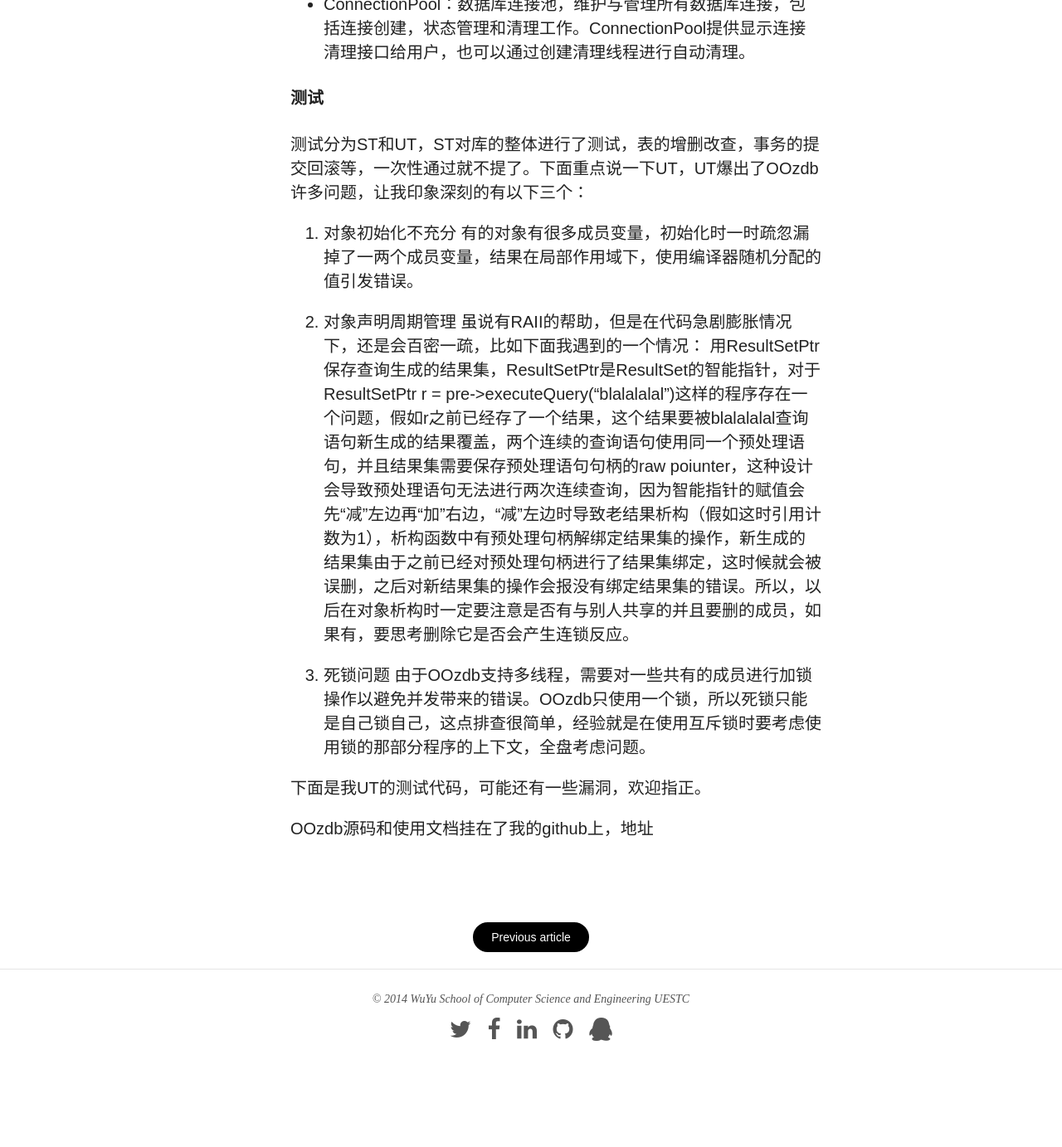
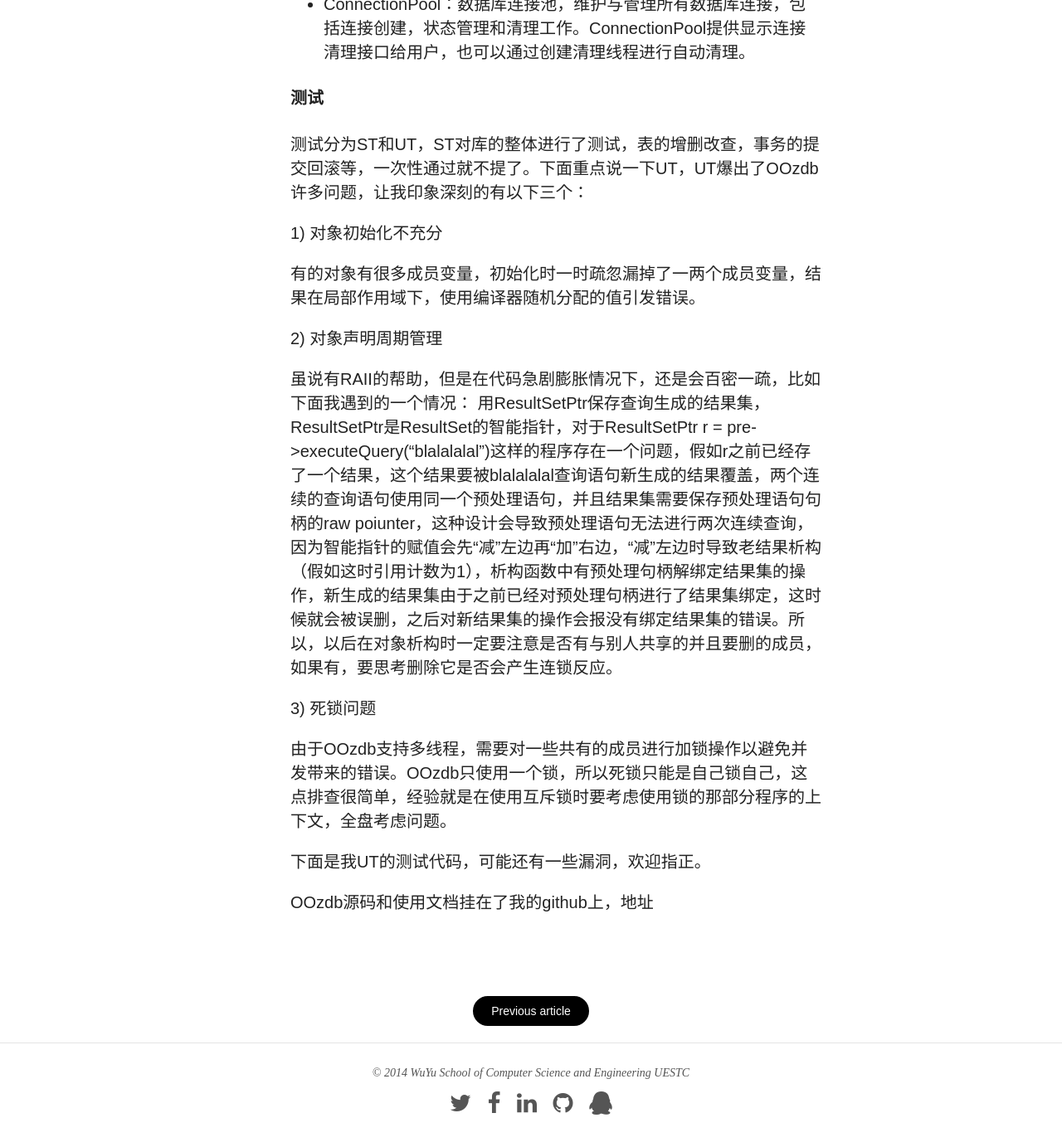
Before and after one commit to wuyu201321060203/wuyu201321060203.github.io, a Jekyll site: the page built from _posts/2014-09-20-OOzdb.md, in a window 1280 px wide and 1400 px high, scrolled down 2438 px. Shown: the top 1383 px of the window at 83% size. Built offline with Jekyll 4.4.1, drawn with Linux system fonts in a browser that asks for light colours; nearby versions of some CDN libraries; comment, search, counter and statistics services are not loaded; before the commit the page ends 3749 px from its top, so only the background shows below that.

Commit message:
first post of OOzdb

```diff
--- a/_posts/2014-09-20-OOzdb.md
+++ b/_posts/2014-09-20-OOzdb.md
@@ -37,14 +37,17 @@ OOzdb采用策略模式，核心模块类图如下：
 
 测试分为ST和UT，ST对库的整体进行了测试，表的增删改查，事务的提交回滚等，一次性通过就不提了。下面重点说一下UT，UT爆出了OOzdb许多问题，让我印象深刻的有以下三个：
 
-1. 对象初始化不充分
+1) 对象初始化不充分
+
 有的对象有很多成员变量，初始化时一时疏忽漏掉了一两个成员变量，结果在局部作用域下，使用编译器随机分配的值引发错误。
 
-2. 对象声明周期管理
+2) 对象声明周期管理
+
 虽说有RAII的帮助，但是在代码急剧膨胀情况下，还是会百密一疏，比如下面我遇到的一个情况：
 用ResultSetPtr保存查询生成的结果集，ResultSetPtr是ResultSet的智能指针，对于ResultSetPtr r = pre->executeQuery("blalalalal")这样的程序存在一个问题，假如r之前已经存了一个结果，这个结果要被blalalalal查询语句新生成的结果覆盖，两个连续的查询语句使用同一个预处理语句，并且结果集需要保存预处理语句句柄的raw poiunter，这种设计会导致预处理语句无法进行两次连续查询，因为智能指针的赋值会先“减”左边再“加”右边，“减”左边时导致老结果析构（假如这时引用计数为1），析构函数中有预处理句柄解绑定结果集的操作，新生成的结果集由于之前已经对预处理句柄进行了结果集绑定，这时候就会被误删，之后对新结果集的操作会报没有绑定结果集的错误。所以，以后在对象析构时一定要注意是否有与别人共享的并且要删的成员，如果有，要思考删除它是否会产生连锁反应。
 
-3. 死锁问题
+3) 死锁问题
+
 由于OOzdb支持多线程，需要对一些共有的成员进行加锁操作以避免并发带来的错误。OOzdb只使用一个锁，所以死锁只能是自己锁自己，这点排查很简单，经验就是在使用互斥锁时要考虑使用锁的那部分程序的上下文，全盘考虑问题。
 
 下面是我UT的测试代码，可能还有一些漏洞，欢迎指正。
```
